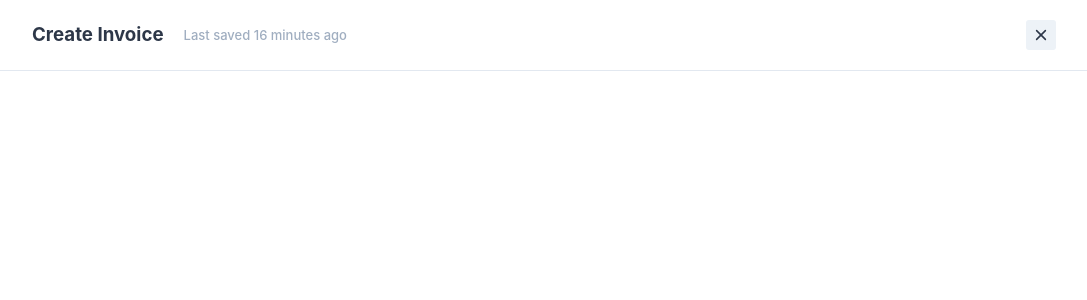
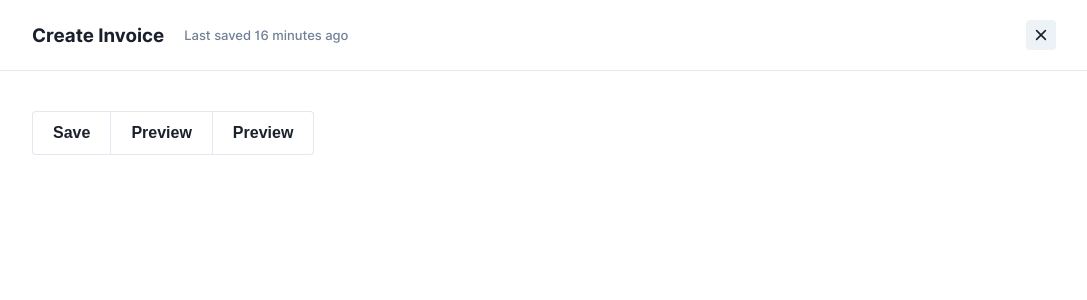
Before and after one commit to casprine/getswipe-test, a React (Create React App) app: page / in a window 1280 px wide. Shown: the top 300 px of the page, without its empty margins (96-1183 px from the left). Built offline with nearby package versions, Linux system fonts and the light colour scheme.

Commit message:
feat: adds buttonGroup component

```diff
--- a/package.json
+++ b/package.json
@@ -6,6 +6,7 @@
     "@testing-library/jest-dom": "^4.2.4",
     "@testing-library/react": "^9.3.2",
     "@testing-library/user-event": "^7.1.2",
+    "prop-types": "^15.7.2",
     "react": "^16.13.1",
     "react-dom": "^16.13.1",
     "react-scripts": "3.4.1",
--- a/public/index.html
+++ b/public/index.html
@@ -2,7 +2,7 @@
 <html lang="en">
   <head>
     <meta charset="utf-8" />
-    <link rel="icon" href="%PUBLIC_URL%/favicon.ico" />
+    <link rel="icon" href="https://www.getswipe.com/favicon_00.png" />
     <meta name="viewport" content="width=device-width, initial-scale=1" />
     <meta name="theme-color" content="#000000" />
     <meta name="description" content="Web site created using create-react-app" />
--- a/src/App.js
+++ b/src/App.js
@@ -1,14 +1,29 @@
 import React from 'react';
 
 // components
-import { Header } from './components';
+import { Header, Button, ButtonGroup } from './components';
 
-function App() {
+const App = () => {
   return (
     <main>
       <Header />
+
+      <div className="page-wrapper container">
+        <ButtonGroup>
+          <Button variant="outline" tabIndex="1">
+            <p className="black-text button-text">Save</p>
+          </Button>
+          <Button variant="outline">
+            <p className="black-text button-text">Preview</p>
+          </Button>
+
+          <Button variant="outline">
+            <p className="black-text button-text">Preview</p>
+          </Button>
+        </ButtonGroup>
+      </div>
     </main>
   );
-}
+};
 
 export default App;
--- /dev/null
+++ b/src/components/Button.js
@@ -0,0 +1,33 @@
+import React from 'react';
+import styled from 'styled-components';
+import PropTypes from 'prop-types';
+
+const Button = ({ children, variant, onClick, className, ...rest }) => {
+  return (
+    <>
+      <StyledButton className={`${className}`} variant={variant} {...rest}>
+        {children}
+      </StyledButton>
+    </>
+  );
+};
+
+const StyledButton = styled.button`
+  border-radius: 4px;
+  background-color: ${({ theme, variant }) => (variant === 'outline' ? 'white' : theme.colors.primaryText)};
+  padding: ${({ theme }) => `${theme.padding.lg} ${theme.padding.xlg}`};
+  border: 1.5px solid
+    ${({ theme, variant }) => (variant === 'outline' ? theme.colors.gray300 : theme.colors.primaryText)};
+`;
+
+Button.propTypes = {
+  children: PropTypes.oneOfType([PropTypes.arrayOf(PropTypes.node), PropTypes.node]).isRequired,
+  variant: PropTypes.string,
+  onClick: PropTypes.func,
+};
+
+Button.defaultProps = {
+  variant: 'primary',
+};
+
+export default Button;
--- /dev/null
+++ b/src/components/ButtonGroup.js
@@ -0,0 +1,21 @@
+import React, { Fragment } from 'react';
+
+const ButtonGroup = ({ children }) => {
+  return (
+    <div className="button-group">
+      {children.map((child, index) => {
+        let className;
+
+        if (index === 0) {
+          className = 'btn-grp-first';
+        } else if (index === children.length - 1) {
+          className = 'btn-grp-last';
+        } else className = 'btn-grp-middle';
+
+        return <Fragment key={index}>{React.cloneElement(child, { key: index, className })}</Fragment>;
+      })}
+    </div>
+  );
+};
+
+export default ButtonGroup;
--- a/src/components/Header.js
+++ b/src/components/Header.js
@@ -27,10 +27,12 @@ const Nav = styled.nav`
   .container {
     display: flex;
     justify-content: space-between;
+    align-items: center;
   }
 
   .header {
     display: flex;
+    align-items: center;
 
     h3 {
       margin-right: 20px;
--- a/src/components/index.js
+++ b/src/components/index.js
@@ -1 +1,3 @@
 export { default as Header } from './Header';
+export { default as Button } from './Button';
+export { default as ButtonGroup } from './ButtonGroup';
--- a/src/globalStyles.css.js
+++ b/src/globalStyles.css.js
@@ -46,12 +46,16 @@ const GlobalStyles = styled.createGlobalStyle`
 
   body {
     margin: 0;
-    font-family: -apple-system, BlinkMacSystemFont, 'Segoe UI', 'Roboto', 'Oxygen', 'Ubuntu', 'Cantarell', 'Fira Sans',
-      'Droid Sans', 'Helvetica Neue', sans-serif;
+    font-family: 'Inter', -apple-system, BlinkMacSystemFont, 'Segoe UI', 'Roboto', 'Oxygen', 'Ubuntu', 'Cantarell',
+      'Fira Sans', 'Droid Sans', 'Helvetica Neue', sans-serif;
     -webkit-font-smoothing: antialiased;
     -moz-osx-font-smoothing: grayscale;
     scroll-behavior: smooth;
     font-feature-settings: 'calt', 'kern', 'liga';
+  }
+
+  button {
+    cursor: pointer;
   }
 
   .container {
@@ -63,11 +67,11 @@ const GlobalStyles = styled.createGlobalStyle`
   }
 
   .rounded {
-    border-radius: 3px;
+    border-radius: 4px;
   }
 
   .border {
-    border: 1px solid ${({ theme }) => theme.colors.gray300};
+    border: 1.5px solid ${({ theme }) => theme.colors.gray300};
   }
 
   .black-text {
@@ -75,7 +79,51 @@ const GlobalStyles = styled.createGlobalStyle`
   }
 
   .gray-text {
-    color: ${({ theme }) => theme.colors.gray500};
+    color: ${({ theme }) => theme.colors.gray600};
+  }
+
+  .white-text {
+    color: white;
+  }
+
+  .page-wrapper {
+    padding: 40px 0;
+  }
+
+  .button-text {
+    font-size: 15px;
+    font-weight: 500;
+    text-transform: capitalize;
+  }
+
+  .button-group {
+    button {
+      padding: 12px 20px;
+
+      p {
+        font-size: 16px;
+        font-weight: 600;
+      }
+    }
+  }
+
+  .btn-grp-first {
+    border-top-right-radius: 0;
+    border-bottom-right-radius: 0;
+    border-right-width: 0;
+  }
+
+  .btn-grp-last {
+    border-top-left-radius: 0;
+    border-bottom-left-radius: 0;
+    border-left: 0;
+  }
+
+  .btn-grp-middle {
+    border-top-left-radius: 0;
+    border-bottom-left-radius: 0;
+    border-top-right-radius: 0;
+    border-bottom-right-radius: 0;
   }
 `;
 
--- a/src/theme.js
+++ b/src/theme.js
@@ -1,6 +1,7 @@
 export default {
   colors: {
-    primaryText: '#2D3748',
+    primaryText: '#1A202C',
+    gray600: '#718096',
     gray500: '#A0AEC0',
     gray400: '#CBD5E0',
     gray300: '#E2E8F0',
@@ -11,5 +12,7 @@ export default {
   padding: {
     sm: '5px',
     lg: '10px',
+    xlg: '15px',
+    xxlg: '20px',
   },
 };
```
